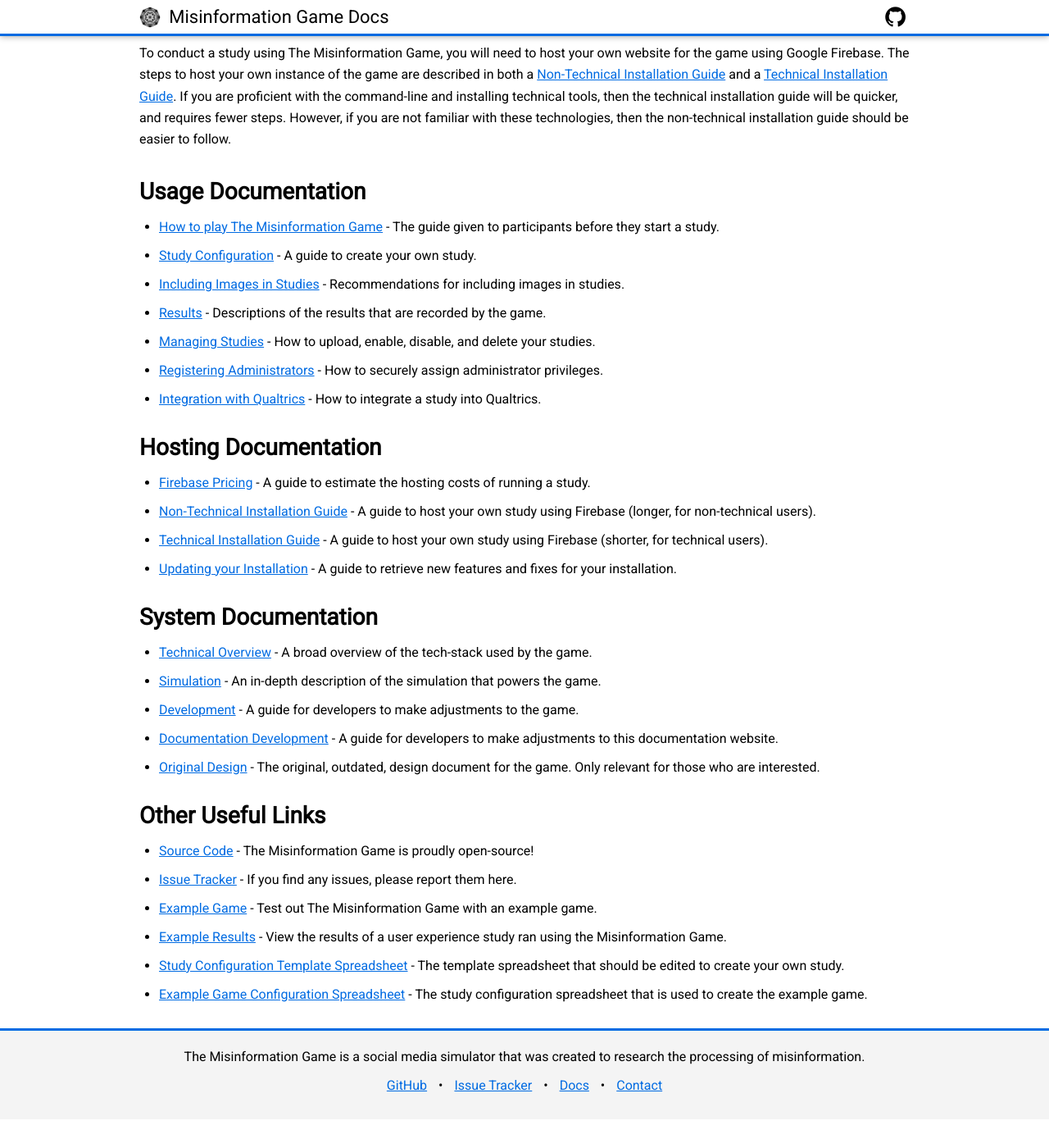
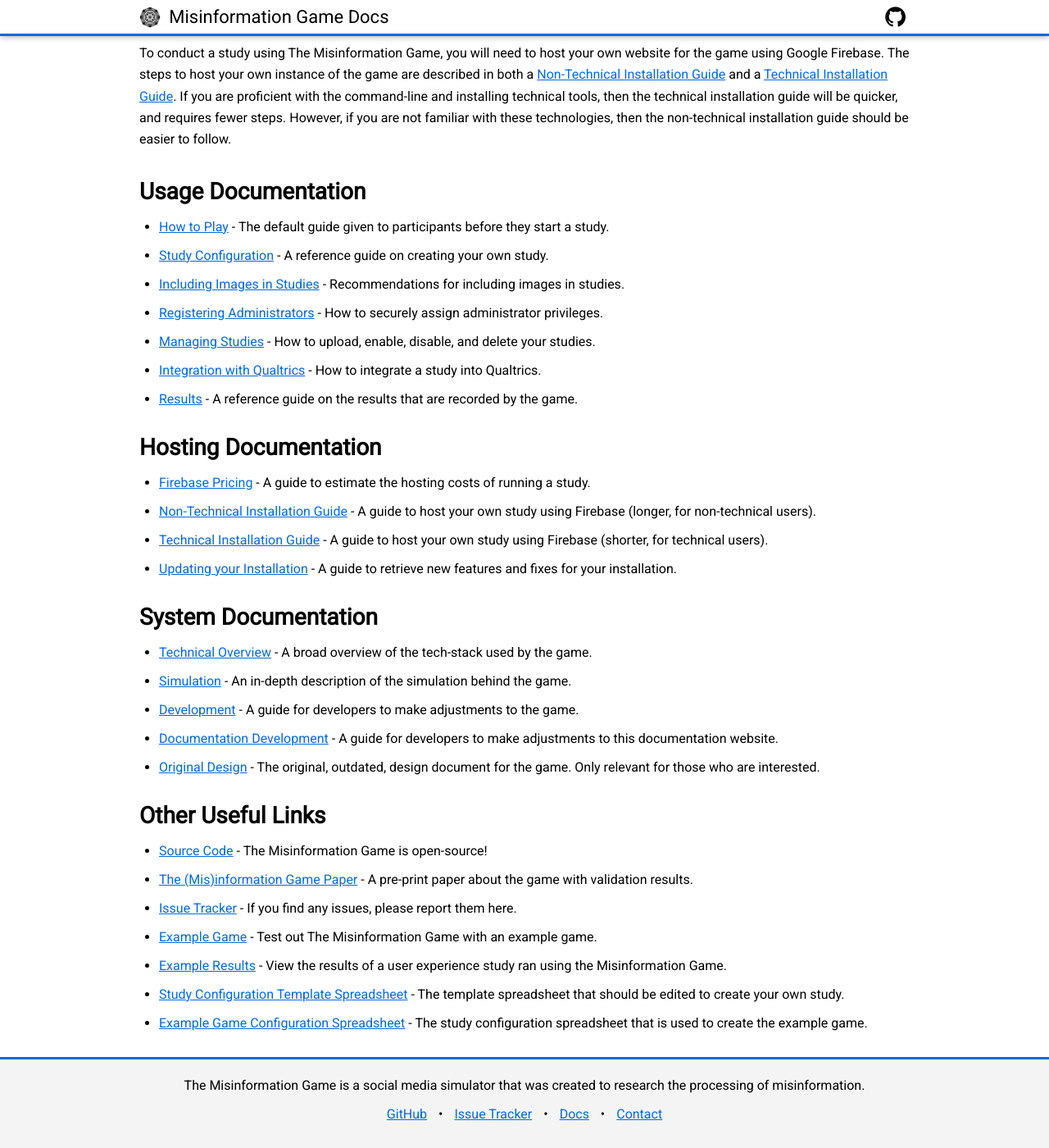
Before and after one commit to beekewardin/themisinformationgame.github.io, a Jekyll site: the page built from Home.md, in a window 1280 px wide and 1400 px high, scrolled down 1199 px. Shown: the whole window at 82% size. Built offline with Jekyll 4.4.1, drawn with Linux system fonts in a browser that asks for light colours; nearby versions of some CDN libraries; our own code applies the rules of GitHub Pages for plain Markdown files; before the commit the page ends 2564 px from its top, so only the background shows below that.

Commit message:
Re-order and re-word some links on the homepage

```diff
--- a/Home.md
+++ b/Home.md
@@ -66,14 +66,14 @@
 guide should be easier to follow.
 
 ## Usage Documentation
-- [How to play The Misinformation Game](/HowToPlay) -
-  The guide given to participants before they start a study.
-- [Study Configuration](/StudyConfiguration) - A guide to create your own study.
+- [How to Play](/HowToPlay) -
+  The default guide given to participants before they start a study.
+- [Study Configuration](/StudyConfiguration) - A reference guide on creating your own study.
 - [Including Images in Studies](/Images) - Recommendations for including images in studies.
-- [Results](/Results) - Descriptions of the results that are recorded by the game.
+- [Registering Administrators](/Administrators) - How to securely assign administrator privileges.
 - [Managing Studies](/ManagingStudies) - How to upload, enable, disable, and delete your studies.
-- [Registering Administrators](/Administrators) - How to securely assign administrator privileges.
 - [Integration with Qualtrics](/QualtricsIntegration) - How to integrate a study into Qualtrics.
+- [Results](/Results) - A reference guide on the results that are recorded by the game.
 
 ## Hosting Documentation
 - [Firebase Pricing](/FirebasePricing) - A guide to estimate the hosting costs of running a study.
@@ -86,7 +86,7 @@
 
 ## System Documentation
 - [Technical Overview](/TechnicalOverview) - A broad overview of the tech-stack used by the game.
-- [Simulation](/Simulation) - An in-depth description of the simulation that powers the game.
+- [Simulation](/Simulation) - An in-depth description of the simulation behind the game.
 - [Development](/Development) - A guide for developers to make adjustments to the game.
 - [Documentation Development](/DocsDevelopment) - A guide for developers to make adjustments
   to this documentation website.
@@ -95,7 +95,9 @@
 
 ## Other Useful Links
 - [Source Code](https://github.com/TheMisinformationGame/MisinformationGame) -
-  The Misinformation Game is proudly open-source!
+  The Misinformation Game is open-source!
+- [The (Mis)information Game Paper](https://zpr.io/ZsV8ZBqxqsyz) -
+  A pre-print paper about the game with validation results.
 - [Issue Tracker](https://github.com/TheMisinformationGame/MisinformationGame/issues) -
   If you find any issues, please report them here.
 - [Example Game](/link/ExampleGame) -
```
